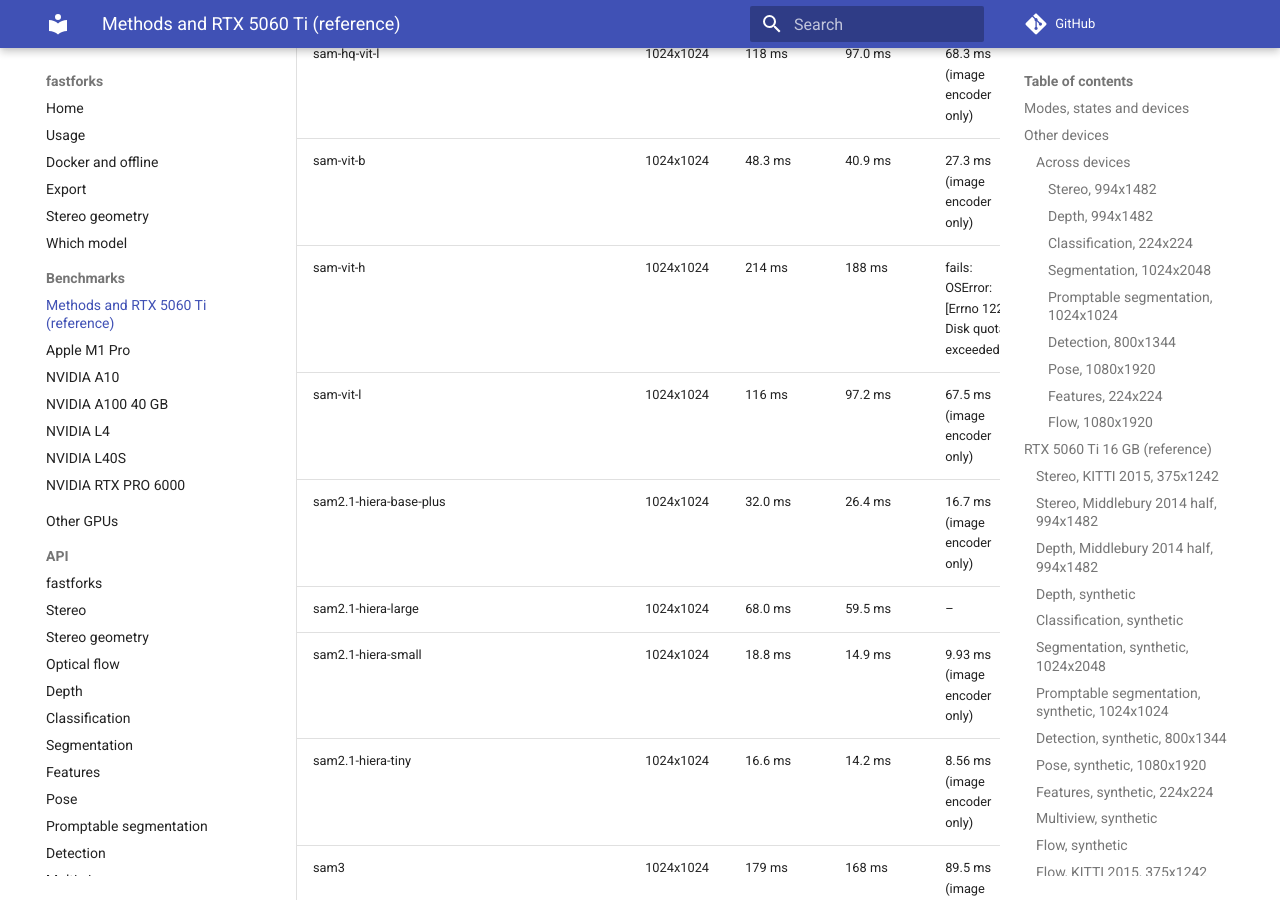
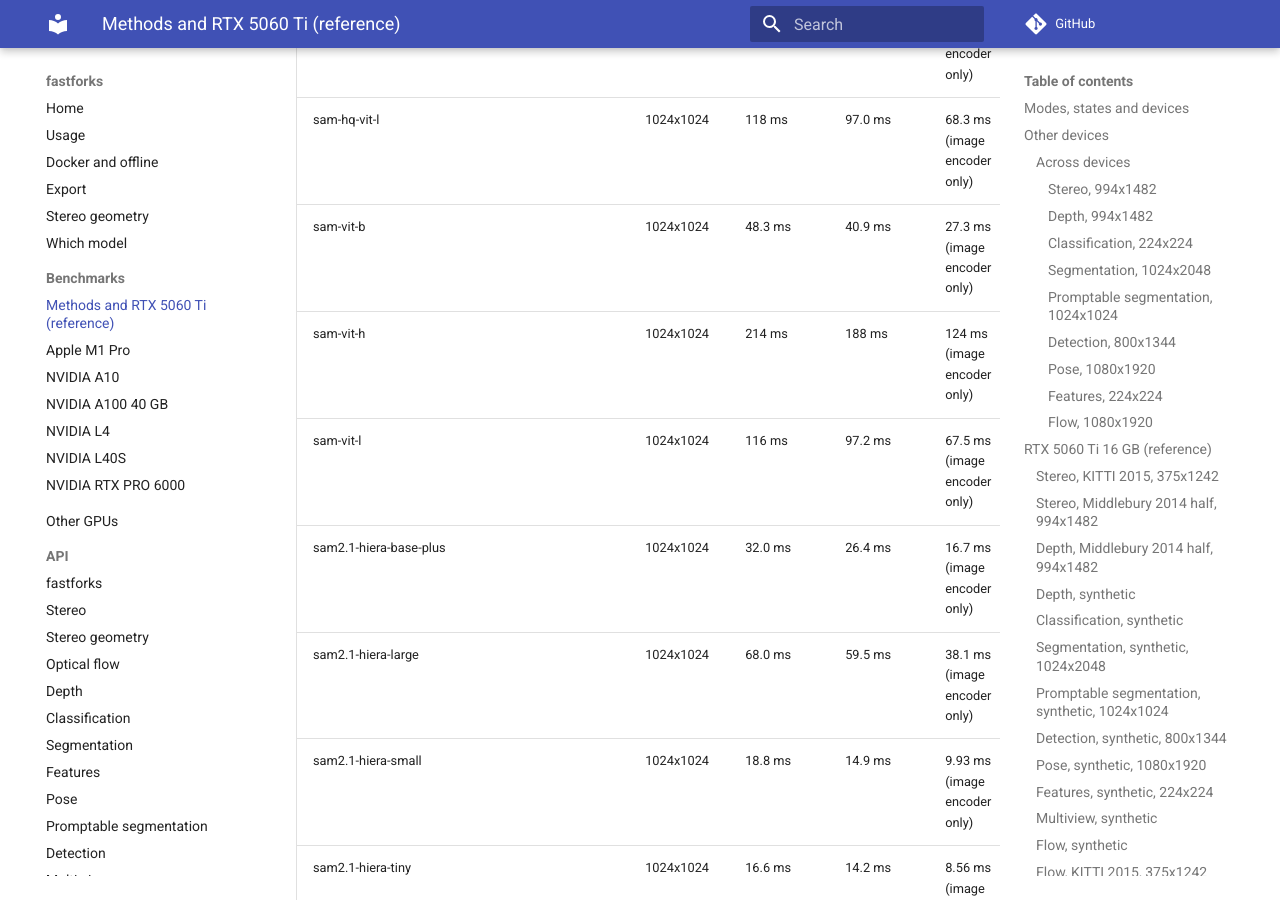
Before and after one commit to kleinicke/fastforks, an MkDocs documentation site: the page built from docs/benchmarks.md, in a window 1280 px wide and 900 px high, scrolled down 91954 px. Built offline with MkDocs 1.6.1 and Material for MkDocs 9.7.7, drawn with Linux system fonts in a browser that asks for light colours; comment, search, counter and statistics services are not loaded; some of the changed text lies outside the part shown.

Commit message:
Add TensorRT rows for sam-vit-h, sapiens-seg-1b, monster-mix-all, s2m2-xl and sam2.1-l, compile for great-igev-middlebury
The earlier rows failed with 'Disk quota exceeded': the ONNX export went to /tmp, a 16 GB tmpfs with quota.
Rerun with TMPDIR on the SSD (results/raw/2026-11-11_gaps/run_rerun2.sh).

```diff
--- a/docs/benchmarks.md
+++ b/docs/benchmarks.md
@@ -1344,6 +1344,7 @@ scene; "only" marks engines of part of the call) and its memory is the device me
 | foundationstereo-vit-s | 994x1482 | 2514 ms | 2044 ms | 1196 ms | 1120 ms | 212 s | 545 s | 2493 / 2606 | 2822 / 3646 | 2169 / 2470 | 2570 |
 | great-igev-eth3d | 994x1482 | 1085 ms | 829 ms | 940 ms | 393 ms | 224 s | 685 s | 1402 / 1678 | 2831 / 3362 | 1192 / 1564 | 6018 |
 | great-igev-kitti | 994x1482 | 1085 ms | 830 ms | 942 ms | 393 ms | 225 s | 687 s | 1402 / 1678 | 2831 / 3362 | 1192 / 1564 | 6020 |
+| great-igev-middlebury | 994x1482 | 1785 ms | 1676 ms | – | 579 ms | 326 s | – | 1875 / 2078 | 5228 / 5720 | 1553 / 1744 | – |
 | great-igev-sceneflow | 994x1482 | 1085 ms | 830 ms | 944 ms | 393 ms | 224 s | 675 s | 1402 / 1678 | 2831 / 3362 | 1192 / 1564 | 6020 |
 | gwcnet-g-sceneflow | 994x1482 | 344 ms | 417 ms | 275 ms | 238 ms | 52.6 s | 66.0 s | 2081 / 2402 | 1527 / 1864 | 1799 / 2102 | 3548 |
 | hitnet-eth3d | 994x1482 | 67.8 ms | 27.7 ms | 31.1 ms | 23.2 ms | 39.1 s | 136 s | 860 / 1090 | 719 / 728 | 647 / 1248 | 836 |
@@ -1361,7 +1362,7 @@ scene; "only" marks engines of part of the call) and its memory is the device me
 | las2-m | 994x1482 | 54.1 ms | 28.6 ms | 13.2 ms | 18.3 ms | 24.0 s | 98.3 s | 972 / 1026 | 252 / 300 | 329 / 572 | 228 |
 | las2-s | 994x1482 | 46.9 ms | 23.7 ms | 10.3 ms | 14.3 ms | 22.4 s | 86.9 s | 955 / 988 | 238 / 264 | 320 / 558 | 162 |
 | mocha-v2-sceneflow | 994x1482 | 1033 ms | 713 ms | 437 ms | 448 ms | 148 s | 361 s | 1632 / 1770 | 1122 / 1308 | 1587 / 1790 | 1098 |
-| monster-mix-all | 994x1482 | 1585 ms | 1098 ms | – | 668 ms | 105 s | – | 2336 / 2494 | 2081 / 2272 | 2356 / 2714 | – |
+| monster-mix-all | 994x1482 | 1585 ms | 1098 ms | 674 ms | 668 ms | 105 s | 391 s | 2336 / 2494 | 2081 / 2272 | 2356 / 2714 | 2050 |
 | monster-plusplus-mix-all | 994x1482 | 1633 ms | 1126 ms | 697 ms | 698 ms | 109 s | 416 s | 2583 / 2918 | 2328 / 2532 | 2438 / 2760 | 2642 |
 | monster-sceneflow | 994x1482 | 1585 ms | 1096 ms | 671 ms | 668 ms | 103 s | 384 s | 2336 / 2494 | 2081 / 2272 | 2356 / 2714 | 2018 |
 | nmrf-sceneflow | 994x1482 | 216 ms | 161 ms | 184 ms | 196 ms | 84.8 s | 142 s | 1510 / 1552 | 854 / 1104 | 1022 / 1112 | 826 |
@@ -1372,7 +1373,7 @@ scene; "only" marks engines of part of the call) and its memory is the device me
 | rt-monster-plusplus-mix-all | 994x1482 | 113 ms | 77.0 ms | 44.1 ms | 94.1 ms | 69.4 s | 150 s | 2592 / 2646 | 2750 / 2942 | 2704 / 3976 | 952 |
 | s2m2-l | 994x1482 | 1015 ms | 650 ms | 497 ms | 376 ms | 144 s | 374 s | 3245 / 3838 | 3169 / 3514 | 1249 / 1568 | 2114 |
 | s2m2-s | 994x1482 | 348 ms | 186 ms | 137 ms | 113 ms | 95.9 s | 363 s | 1733 / 1930 | 1579 / 1710 | 686 / 820 | 980 |
-| s2m2-xl | 994x1482 | 1815 ms | 1298 ms | – | 682 ms | 153 s | – | 5228 / 6016 | 5594 / 6014 | 2092 / 2274 | – |
+| s2m2-xl | 994x1482 | 1815 ms | 1298 ms | 753 ms | 682 ms | 153 s | 408 s | 5228 / 6016 | 5594 / 6014 | 2092 / 2274 | 3628 |
 | selective-igev-eth3d-finetune | 994x1482 | 998 ms | 691 ms | 461 ms | 349 ms | 126 s | 256 s | 1238 / 1488 | 919 / 1088 | 1109 / 1390 | 1148 |
 | waft-stereo-s | 994x1482 | 689 ms | 357 ms | 170 ms | 284 ms | 95.1 s | 152 s | 3293 / 3456 | 2024 / 2058 | 1113 / 1286 | 662 |
 | da3-giant-1.1 | 994x1482 | 81.8 ms | 64.3 ms | 37.2 ms | 44.2 ms | 47.2 s | 84.1 s | 2638 / 4608 | 2487 / 2528 | 2628 / 2710 | 2416 |
@@ -1510,7 +1511,7 @@ scene; "only" marks engines of part of the call) and its memory is the device me
 | oneformer-swinl-ade20k | 1024x2048 | 139 ms | fails: Inductor: Triton kernel does not compile (torch bug) | 83.3 ms | 100.0 ms | – | 140 s | 2054 / 2476 | – | 2054 / 2476 | 3258 |
 | pspnet-r101-d8-ade20k | 1024x2048 | 48.8 ms | 41.3 ms | 29.8 ms | 25.0 ms | 11.0 s | 44.1 s | 417 / 492 | 414 / 472 | 341 / 494 | 1086 |
 | sapiens-seg-0.3b-goliath | 1024x2048 | 132 ms | 118 ms | 156 ms | 92.6 ms | 12.5 s | 52.9 s | 1643 / 1762 | 1373 / 1462 | 1643 / 1762 | 1564 |
-| sapiens-seg-1b-goliath | 1024x2048 | 275 ms | 263 ms | – | 185 ms | 18.8 s | – | 3259 / 3384 | 2986 / 3084 | 3259 / 3382 | – |
+| sapiens-seg-1b-goliath | 1024x2048 | 275 ms | 263 ms | 244 ms | 185 ms | 18.8 s | 84.9 s | 3259 / 3384 | 2986 / 3084 | 3259 / 3382 | 3180 |
 | segformer-b0-ade20k | 1024x2048 | 11.4 ms | 9.27 ms | 5.51 ms | 3.48 ms | 12.3 s | 60.9 s | 339 / 376 | 336 / 356 | 148 / 238 | 792 |
 | segformer-b5-ade20k | 1024x2048 | 38.7 ms | 31.4 ms | 22.8 ms | 25.3 ms | 33.8 s | 83.9 s | 546 / 590 | 543 / 630 | 407 / 534 | 1206 |
 | segnext-mscan-b-ade20k | 1024x2048 | 28.3 ms | 40.7 ms | 23.3 ms | 12.2 ms | 24.1 s | 66.3 s | 376 / 424 | 491 / 526 | 229 / 332 | 820 |
@@ -1527,10 +1528,10 @@ scene; "only" marks engines of part of the call) and its memory is the device me
 | sam-hq-vit-h | 1024x1024 | 217 ms | 187 ms | 125 ms (image encoder only) | 144 ms | 42.3 s | 69.1 s | 1500 / 1566 | 1476 / 1526 | 1541 / 1708 | 1474 |
 | sam-hq-vit-l | 1024x1024 | 118 ms | 97.0 ms | 68.3 ms (image encoder only) | 81.4 ms | 32.9 s | 53.3 s | 846 / 902 | 822 / 902 | 889 / 1046 | 796 |
 | sam-vit-b | 1024x1024 | 48.3 ms | 40.9 ms | 27.3 ms (image encoder only) | 37.0 ms | 14.5 s | 36.4 s | 378 / 420 | 362 / 400 | 377 / 420 | 322 |
-| sam-vit-h | 1024x1024 | 214 ms | 188 ms | fails: OSError: [Errno 122] Disk quota exceeded | 143 ms | 42.6 s | – | 1484 / 2524 | 1436 / 1484 | 1480 / 1524 | – |
+| sam-vit-h | 1024x1024 | 214 ms | 188 ms | 124 ms (image encoder only) | 143 ms | 42.6 s | 69.7 s | 1484 / 2524 | 1436 / 1484 | 1480 / 1524 | 1442 |
 | sam-vit-l | 1024x1024 | 116 ms | 97.2 ms | 67.5 ms (image encoder only) | 81.5 ms | 32.9 s | 53.4 s | 833 / 1262 | 793 / 862 | 831 / 862 | 780 |
 | sam2.1-hiera-base-plus | 1024x1024 | 32.0 ms | 26.4 ms | 16.7 ms (image encoder only) | 25.1 ms | 28.3 s | 43.7 s | 412 / 464 | 365 / 404 | 426 / 524 | 358 |
-| sam2.1-hiera-large | 1024x1024 | 68.0 ms | 59.5 ms | – | 48.8 ms | 38.9 s | – | 742 / 768 | 678 / 748 | 760 / 828 | – |
+| sam2.1-hiera-large | 1024x1024 | 68.0 ms | 59.5 ms | 38.1 ms (image encoder only) | 48.8 ms | 38.9 s | 55.3 s | 742 / 768 | 678 / 748 | 760 / 828 | 704 |
 | sam2.1-hiera-small | 1024x1024 | 18.8 ms | 14.9 ms | 9.93 ms (image encoder only) | 15.6 ms | 24.5 s | 40.2 s | 318 / 366 | 283 / 326 | 330 / 386 | 268 |
 | sam2.1-hiera-tiny | 1024x1024 | 16.6 ms | 14.2 ms | 8.56 ms (image encoder only) | 13.9 ms | 13.4 s | 34.1 s | 304 / 382 | 270 / 322 | 316 / 362 | 266 |
 | sam3 | 1024x1024 | 179 ms | 168 ms | 89.5 ms (image encoder only) | 116 ms | 20.0 s | 54.2 s | 1922 / 2004 | 1910 / 2004 | 2019 / 2264 | 1122 |
```
Also changed, not shown: docs/models/promptable_segmentation.md (+4 -4 lines), docs/models/segmentation.md (+2 -2 lines), docs/models/stereo.md (+4 -3 lines), 1 other file.
